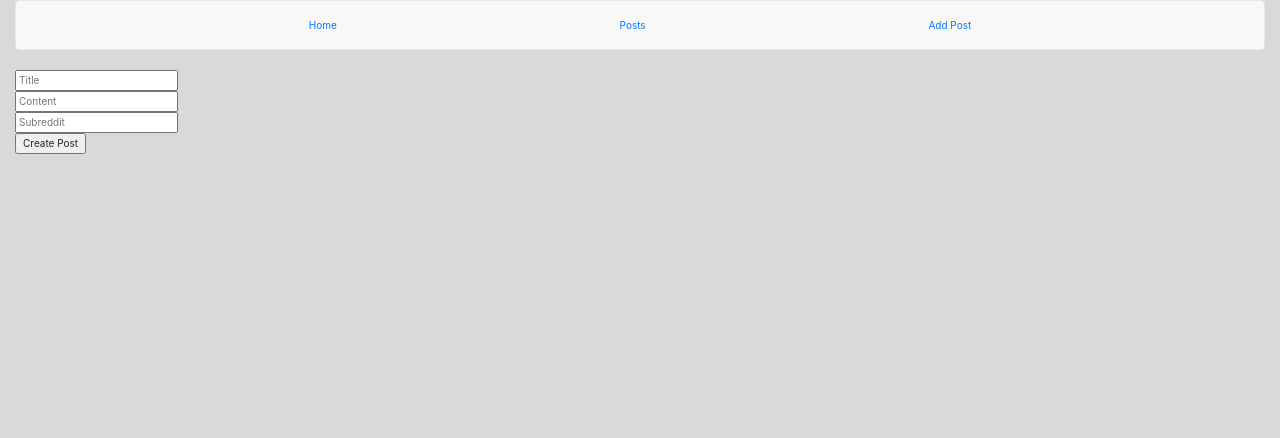
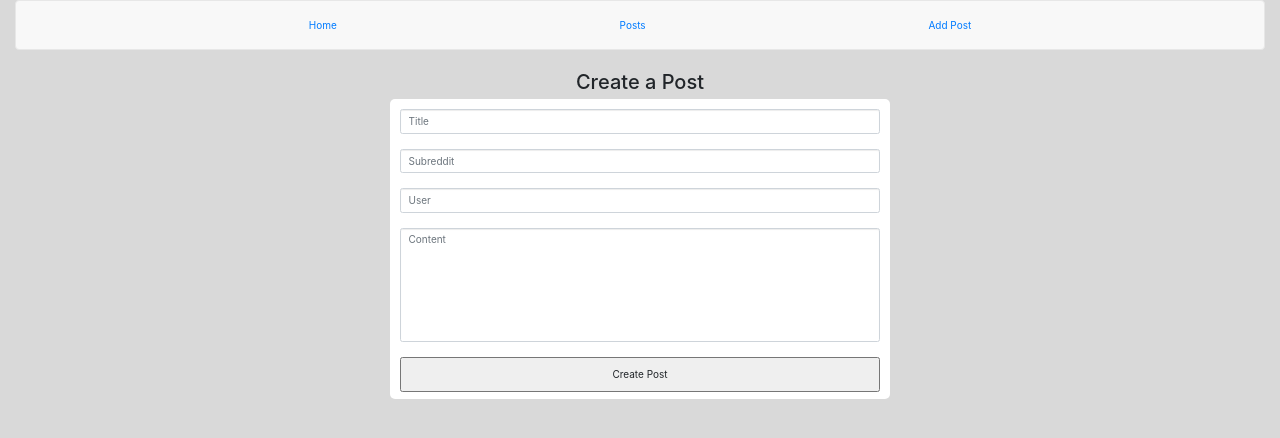
Before and after one commit to yvonnersz/mock-reddit-frontend, a React (Create React App) app: page /posts/new in a window 1280 px wide. Shown: the top 438 px of the page. Built offline with nearby package versions, Linux system fonts and the light colour scheme; no server answers.

Commit message:
css for PostInput component

```diff
--- a/public/index.html
+++ b/public/index.html
@@ -44,6 +44,24 @@
         transition: 0.5s;
       }
 
+      .row.content.new-post {
+        height: 300px;
+        width: 500px;
+        padding: 10px;
+      }
+
+      .row.content.new-post input {
+        width: 480px;
+      }
+
+      .row.content.new-post input[type=submit] {
+        height: 35px;
+      }
+
+      .row.content.new-post textarea {
+        resize: none;
+      }
+
     </style>
 
     <!--
--- a/src/components/posts/PostInput.js
+++ b/src/components/posts/PostInput.js
@@ -9,6 +9,7 @@ class PostInput extends React.Component {
         this.state = {
             title: '',
             subreddit: '',
+            user: '',
             content: '',
             upvotes: 0
         }
@@ -26,20 +27,32 @@ class PostInput extends React.Component {
         this.setState({
             title: '',
             subreddit: '',
+            user: '',
             content: ''
         })
     }
 
     render() {
         return (
-            <div>
-                <form onSubmit={this.handleOnSubmit}>
-                    <input type='text' placeholder='Title' value={this.state.title} name='title' onChange={this.handleOnChange} /><br/>
-                    <input type='text' placeholder='Content' value={this.state.content} name='content' onChange={this.handleOnChange} /><br/>
-                    <input type='text' placeholder='Subreddit' value={this.state.subreddit} name='subreddit' onChange={this.handleOnChange} /><br/>
-                    <input type='submit' value="Create Post" /><br/>
-                </form>
+            <div class='container-fluid text-center'>
+                <h2>Create a Post</h2>
+                <div class='row content new-post'>
+                    <div class='form-group'>
+                        <form onSubmit={this.handleOnSubmit}>
+                            <input type='text' placeholder='Title' value={this.state.title} name='title' onChange={this.handleOnChange} class="form-control"/><br/>
+
+                            <input type='text' placeholder='Subreddit' value={this.state.subreddit} name='subreddit' onChange={this.handleOnChange} class="form-control"/><br/>
+
+                            <input type='text' placeholder='User' value={this.state.user} name='user' onChange={this.handleOnChange} class="form-control"/><br/>
+
+                            <textarea rows="7" placeholder='Content' value={this.state.content} name='content' onChange={this.handleOnChange} class="form-control"/><br/>
+
+                            <input type='submit' value="Create Post" /><br/>
+                        </form>
+                    </div>
+                </div>
             </div>
+
         )
     }
 }
```
